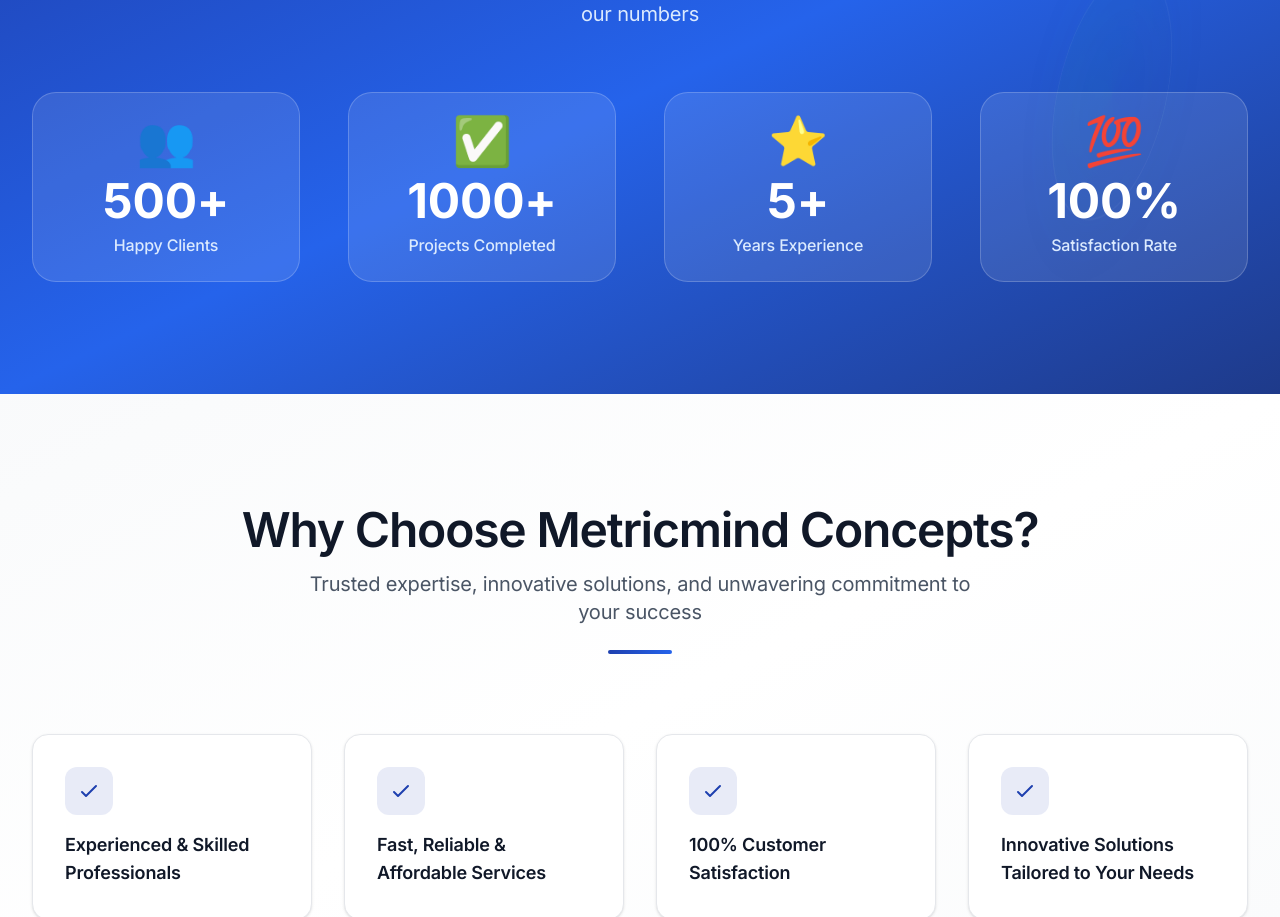
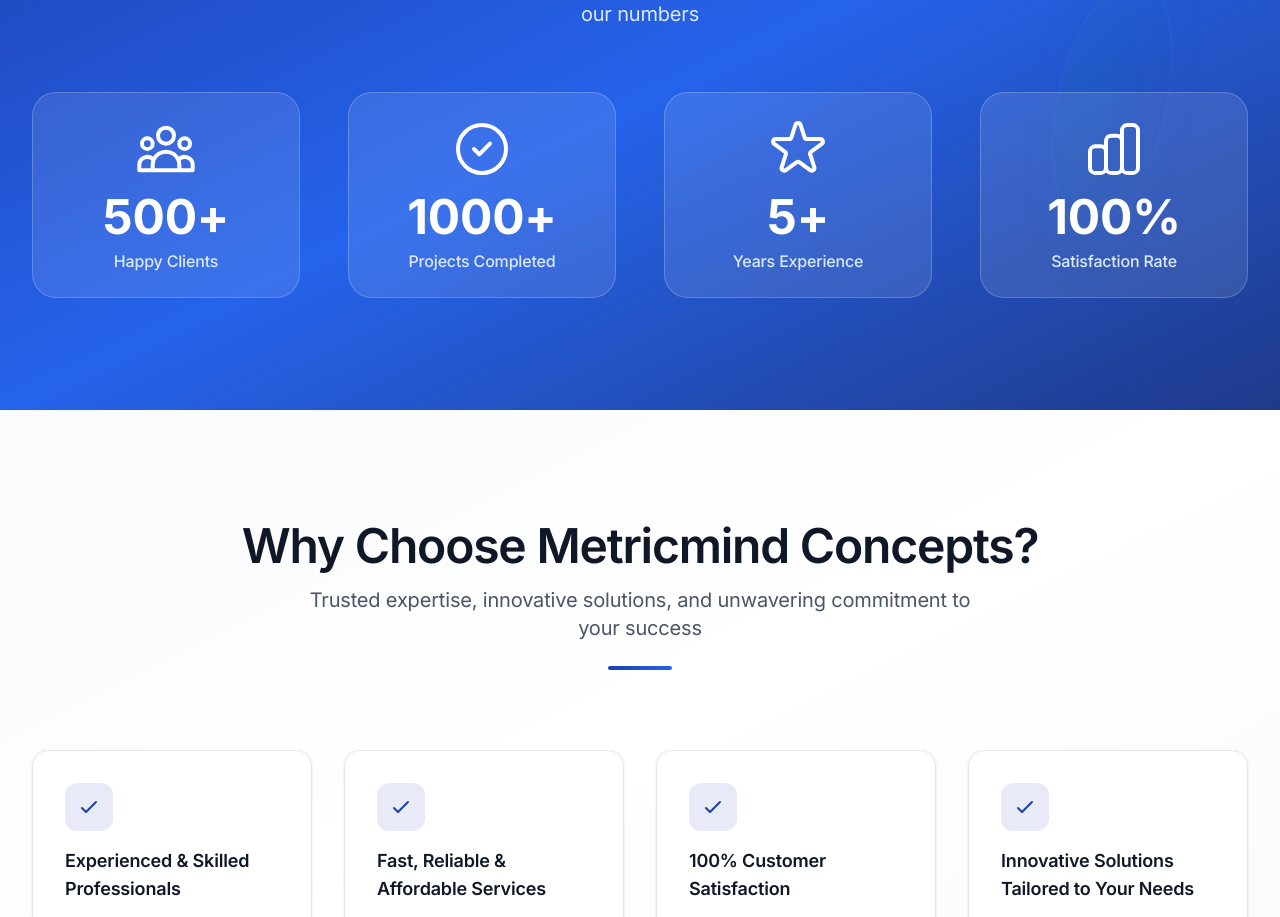
Before and after one commit to opulencedeveloper/metricmind-concepts, a Next.js app: page / in a window 1280 px wide. Shown: the part 2589-3506 px from the top of the page. Built offline with nearby package versions, Linux system fonts and the light colour scheme.

Commit message:
feat: icon change

```diff
--- a/src/app/page.tsx
+++ b/src/app/page.tsx
@@ -140,10 +140,42 @@ export default function Home() {
 
           <div className="grid grid-cols-2 md:grid-cols-4 gap-8 md:gap-12" style={{ transformStyle: "preserve-3d" }}>
             {[
-              { value: "500+", label: "Happy Clients", icon: "👥" },
-              { value: "1000+", label: "Projects Completed", icon: "✅" },
-              { value: "5+", label: "Years Experience", icon: "⭐" },
-              { value: "100%", label: "Satisfaction Rate", icon: "💯" },
+              {
+                value: "500+",
+                label: "Happy Clients",
+                icon: (
+                  <svg className="w-12 h-12 md:w-16 md:h-16 text-white" fill="none" stroke="currentColor" viewBox="0 0 24 24">
+                    <path strokeLinecap="round" strokeLinejoin="round" strokeWidth={1.5} d="M17 20h5v-2a3 3 0 00-5.356-1.857M17 20H7m10 0v-2c0-.656-.126-1.283-.356-1.857M7 20H2v-2a3 3 0 015.356-1.857M7 20v-2c0-.656.126-1.283.356-1.857m0 0a5.002 5.002 0 019.288 0M15 7a3 3 0 11-6 0 3 3 0 016 0zm6 3a2 2 0 11-4 0 2 2 0 014 0zM7 10a2 2 0 11-4 0 2 2 0 014 0z" />
+                  </svg>
+                )
+              },
+              {
+                value: "1000+",
+                label: "Projects Completed",
+                icon: (
+                  <svg className="w-12 h-12 md:w-16 md:h-16 text-white" fill="none" stroke="currentColor" viewBox="0 0 24 24">
+                    <path strokeLinecap="round" strokeLinejoin="round" strokeWidth={1.5} d="M9 12l2 2 4-4m6 2a9 9 0 11-18 0 9 9 0 0118 0z" />
+                  </svg>
+                )
+              },
+              {
+                value: "5+",
+                label: "Years Experience",
+                icon: (
+                  <svg className="w-12 h-12 md:w-16 md:h-16 text-white" fill="none" stroke="currentColor" viewBox="0 0 24 24">
+                    <path strokeLinecap="round" strokeLinejoin="round" strokeWidth={1.5} d="M11.049 2.927c.3-.921 1.603-.921 1.902 0l1.519 4.674a1 1 0 00.95.69h4.915c.969 0 1.371 1.24.588 1.81l-3.976 2.888a1 1 0 00-.363 1.118l1.518 4.674c.3.922-.755 1.688-1.538 1.118l-3.976-2.888a1 1 0 00-1.176 0l-3.976 2.888c-.783.57-1.838-.197-1.538-1.118l1.518-4.674a1 1 0 00-.363-1.118l-3.976-2.888c-.784-.57-.38-1.81.588-1.81h4.914a1 1 0 00.951-.69l1.519-4.674z" />
+                  </svg>
+                )
+              },
+              {
+                value: "100%",
+                label: "Satisfaction Rate",
+                icon: (
+                  <svg className="w-12 h-12 md:w-16 md:h-16 text-white" fill="none" stroke="currentColor" viewBox="0 0 24 24">
+                    <path strokeLinecap="round" strokeLinejoin="round" strokeWidth={1.5} d="M9 19v-6a2 2 0 00-2-2H5a2 2 0 00-2 2v6a2 2 0 002 2h2a2 2 0 002-2zm0 0V9a2 2 0 012-2h2a2 2 0 012 2v10m-6 0a2 2 0 002 2h2a2 2 0 002-2m0 0V5a2 2 0 012-2h2a2 2 0 012 2v14a2 2 0 01-2 2h-2a2 2 0 01-2-2z" />
+                  </svg>
+                )
+              },
             ].map((stat, index) => (
               <ScrollReveal key={index} direction="up" delay={index * 0.1}>
                 <Card3D>
@@ -157,8 +189,8 @@ export default function Home() {
                     style={{ transformStyle: "preserve-3d" }}
                   >
                     <motion.div
-                      className="text-4xl md:text-5xl mb-3"
-                      whileHover={{ scale: 1.3, rotate: 360, z: 50 }}
+                      className="flex items-center justify-center mb-3"
+                      whileHover={{ scale: 1.2, rotate: 360, z: 50 }}
                       transition={{ duration: 0.6 }}
                       style={{ transform: "translateZ(20px)" }}
                     >
@@ -415,6 +447,6 @@ export default function Home() {
 
       <Footer />
       <BackToTop />
-    </main>
+      </main>
   );
 }
```
